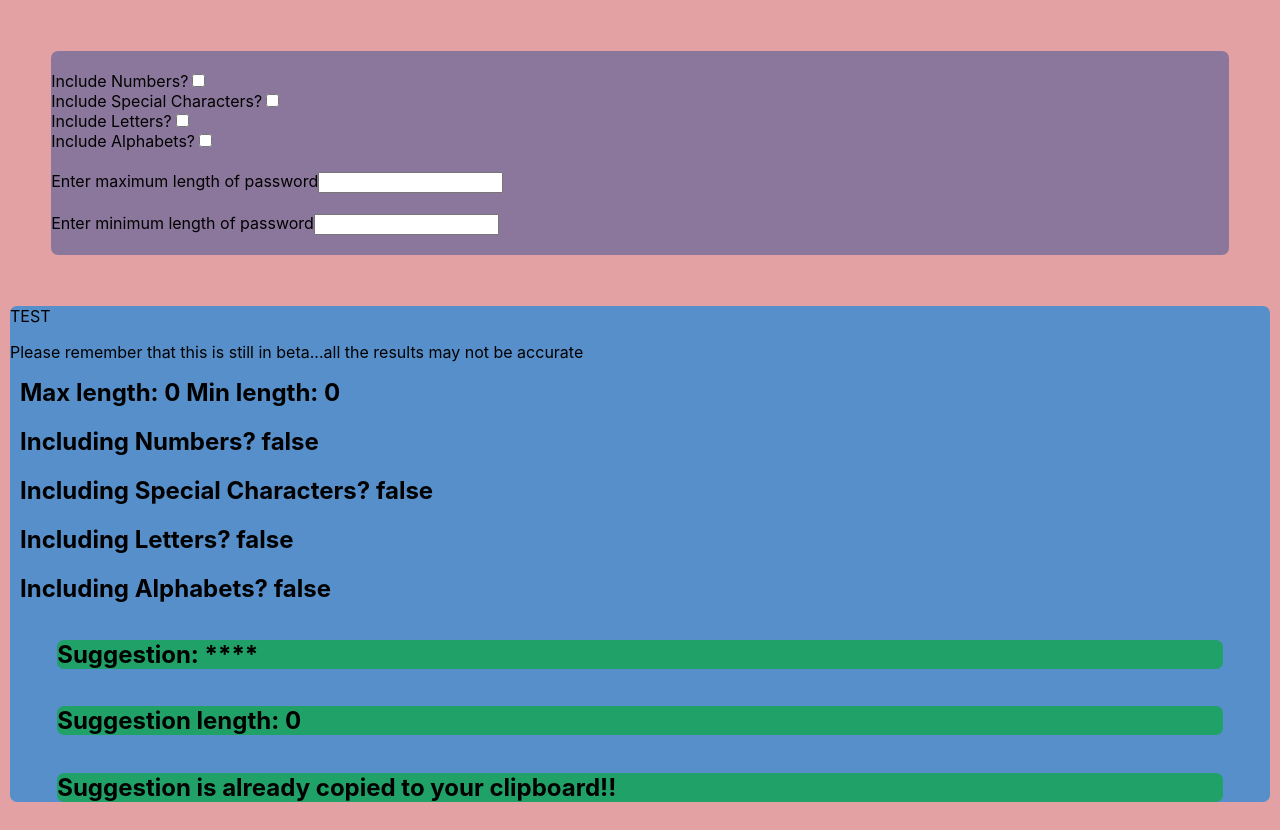
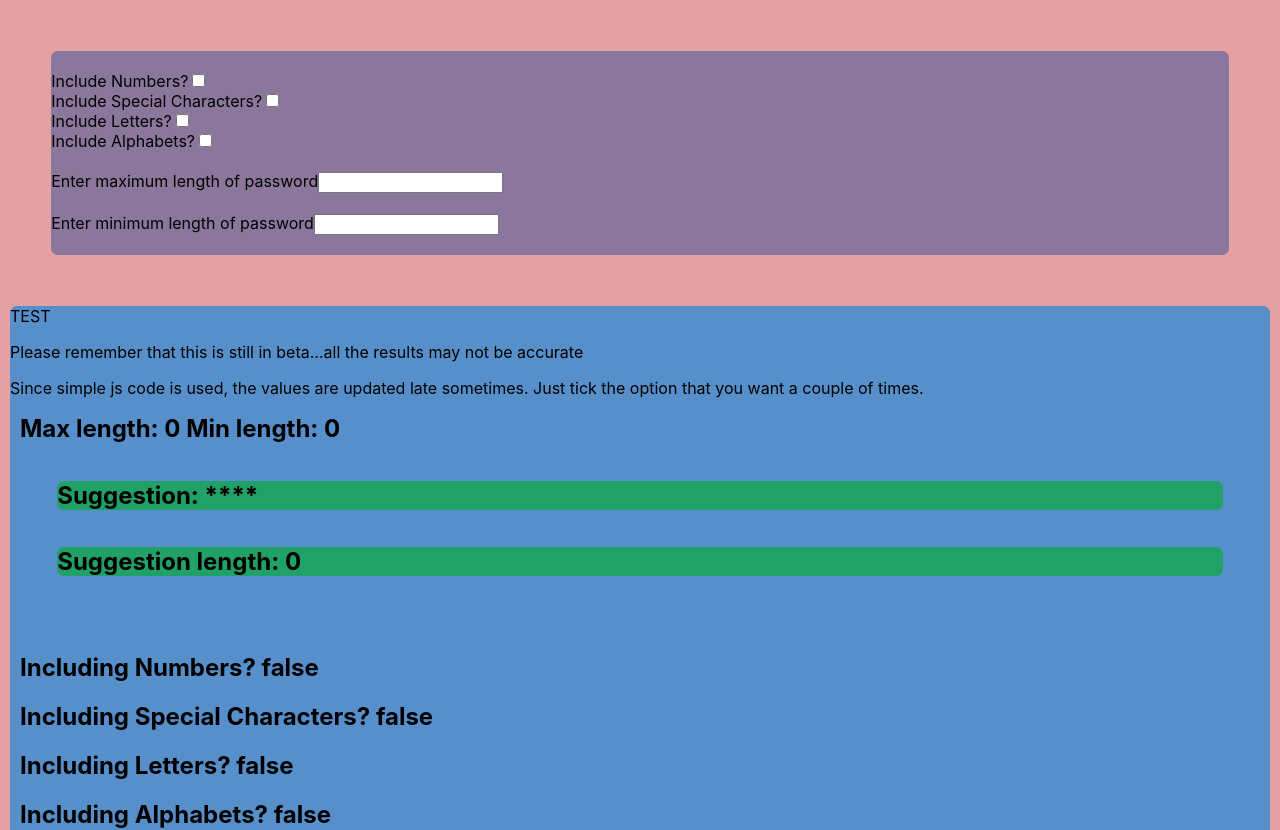
Before and after one commit to saptarshi543/passwordGenerator, a React (Create React App) app: page / in a window 1280 px wide. Shown: the top 830 px of the page. Built offline with nearby package versions, Linux system fonts and the light colour scheme.

Commit message:
Since simple js code is used, the values are updated late sometimes.

```diff
--- a/src/TakeInput.js
+++ b/src/TakeInput.js
@@ -146,7 +146,6 @@ count++;
 
 
 
-console.log("Outside..."+suggestion);
 }
 
 function TakeInput(props) {
@@ -176,12 +175,17 @@ return(
 
 
 <p>Please remember that this is still in beta...all the results may not be accurate</p>
+<p>Since simple js code is used, the values are updated late sometimes. Just tick the option that you want a couple of times.</p>
 <h2 style={margin}>Max length: {props.max} Min length: {props.min}</h2>
 
 
 <div style={margin}>
+
+<h2 style={suggest}>Suggestion: **{suggestion.toString()}** </h2>
+<h2 style={suggest}>Suggestion length: {(suggestion.length).toString()}</h2>
+<br></br>
+
 	<h2> Including Numbers? {props.num.toString()}</h2>
-
 	<h2> Including Special Characters? {props.spc_char.toString()}</h2>
 	<h2> Including Letters? {props.letters.toString()}</h2>
 	<h2> Including Alphabets? {props.alphabets.toString()}</h2>
@@ -189,8 +193,6 @@ return(
 <button style={hide} type="button" onChange={Driver(props.max, props.min, props.num, props.spc_char, props.letters, props.alphabets)}></button>
 
 
-	<h2 style={suggest}>Suggestion: **{suggestion.toString()}** </h2>
-	<h2 style={suggest}>Suggestion length: {(suggestion.length).toString()}</h2>
 
 
 
```
